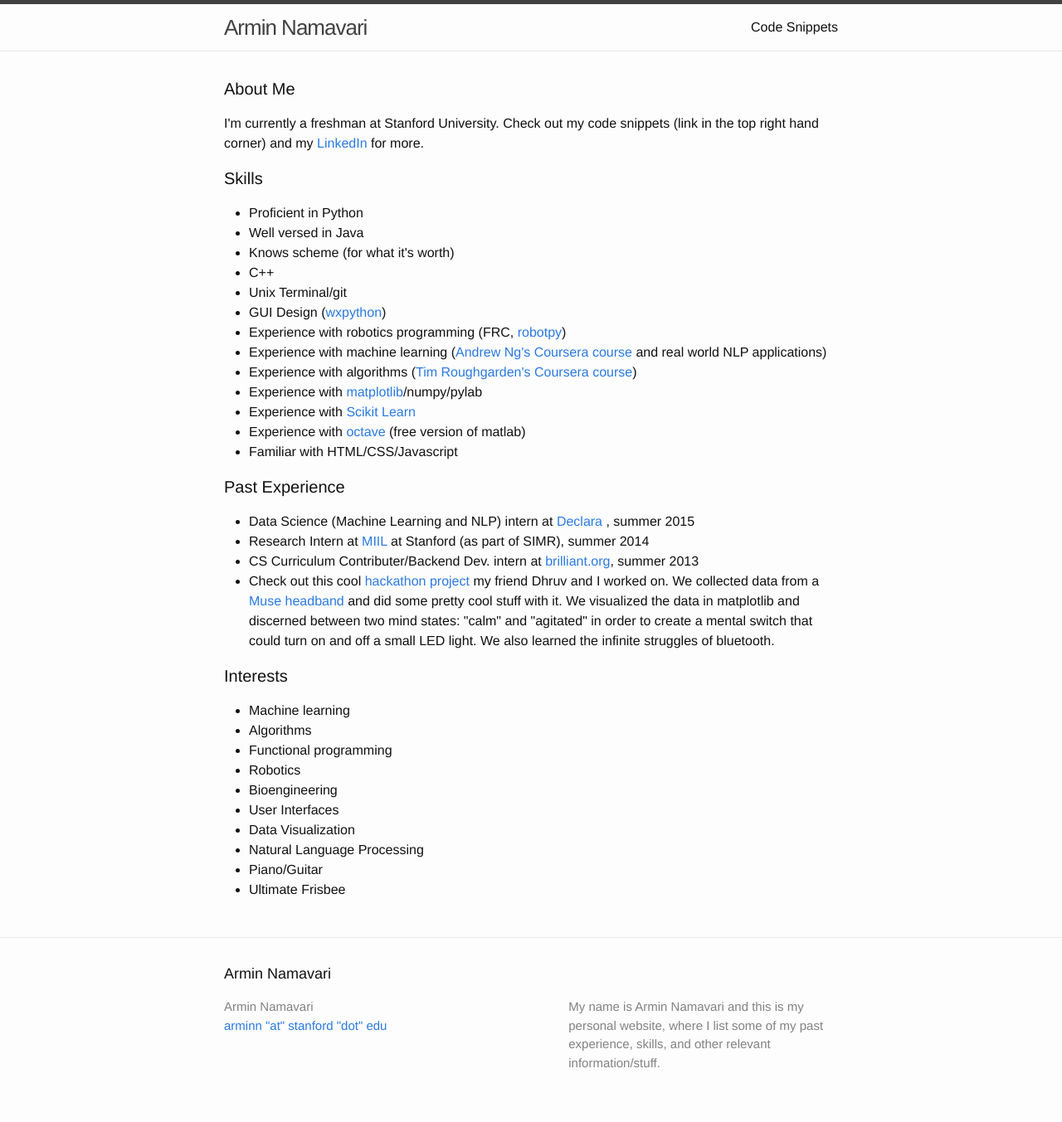
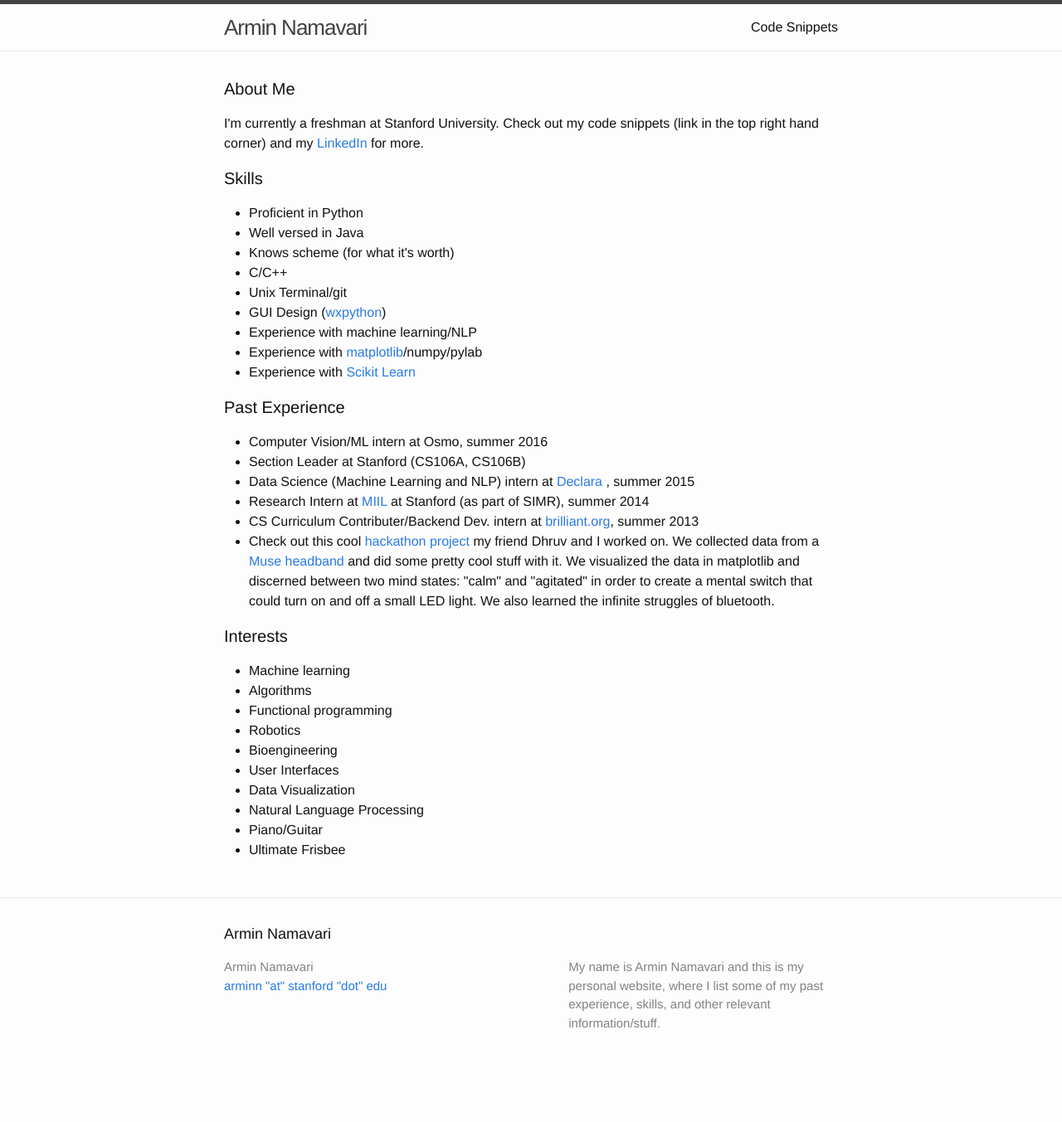
Before and after one commit to ajnam12/ajnam12.github.io, a Jekyll site: the page built from index.html, in a window 1280 px wide. Shown: the whole page at 83% size. Built offline with Jekyll 4.4.1, drawn with Linux system fonts in a browser that asks for light colours; after the commit the page ends 1305 px from its top, so only the background shows below that.

Commit message:
Updated info

```diff
--- a/index.html
+++ b/index.html
@@ -38,20 +38,18 @@ layout: default
     <li> Proficient in Python </li>
     <li> Well versed in Java </li>
     <li> Knows scheme (for what it's worth) </li>
-    <li> C++ </li>
+    <li> C/C++ </li>
     <li> Unix Terminal/git </li>
     <li> GUI Design (<a href ="http://www.wxpython.org/">wxpython</a>) </li>
-    <li> Experience with robotics programming (FRC, <a href ="https://github.com/robotpy/robotpy-wpilib">robotpy</a>) </li>
-    <li> Experience with machine learning (<a href ="https://www.coursera.org/course/ml">Andrew Ng's Coursera course</a> and real world NLP applications) </li>
-    <li> Experience with algorithms (<a href ="https://www.coursera.org/course/algo2">Tim Roughgarden's Coursera course</a>) </li>
+    <li> Experience with machine learning/NLP </li>
     <li> Experience with <a href ="http://matplotlib.org/">matplotlib</a>/numpy/pylab </li>
     <li> Experience with <a href = "http://scikit-learn.org/stable/">Scikit Learn</a> </li>
-    <li> Experience with <a href ="http://www.gnu.org/software/octave/">octave</a> (free version of matlab) </li>
-    <li> Familiar with HTML/CSS/Javascript </li>
   </ul>
 
   <h1 class="page-heading"> Past Experience </h1>
   <ul>
+    <li> Computer Vision/ML intern at Osmo, summer 2016 </li>
+    <li> Section Leader at Stanford (CS106A, CS106B) </li>
     <li> Data Science (Machine Learning and NLP) intern at <a href="http://declara.com"> Declara </a>, summer 2015 </li>
     <li> Research Intern at <a href ="http://miil.stanford.edu/">MIIL</a> at Stanford (as part of SIMR), summer 2014 </li>
     <li> CS Curriculum Contributer/Backend Dev. intern at <a href="http://brilliant.org">brilliant.org</a>, summer 2013 </li>
```
